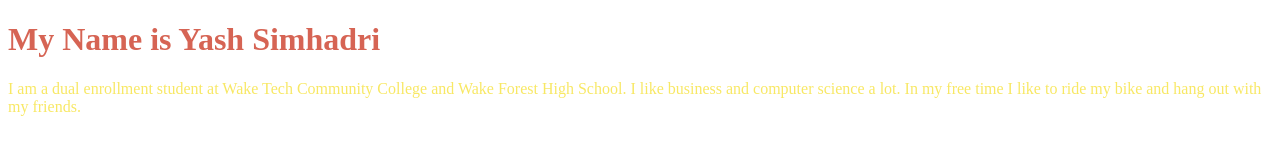
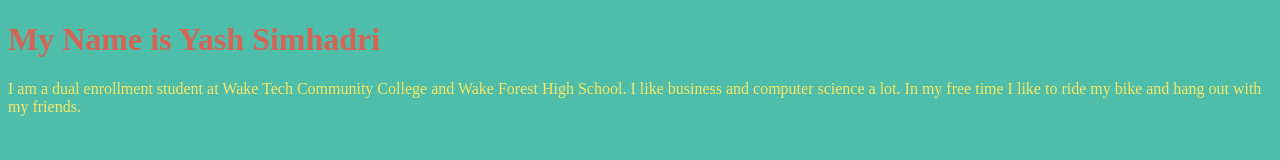
Before and after one commit to YSS888/YSS888.github.io, a plain HTML site: page index.html in a window 1280 px wide. Drawn offline with Linux system fonts and the light colour scheme.

Commit message:
Update index.html

```diff
--- a/index.html
+++ b/index.html
@@ -4,7 +4,7 @@
     <title>My Personal Introduction</title>
     <style>
       body {
-        background-color: #4#BDA9;
+        background-color: #4EBDA9;
       }
       h1{
         color: #D66454;
```
